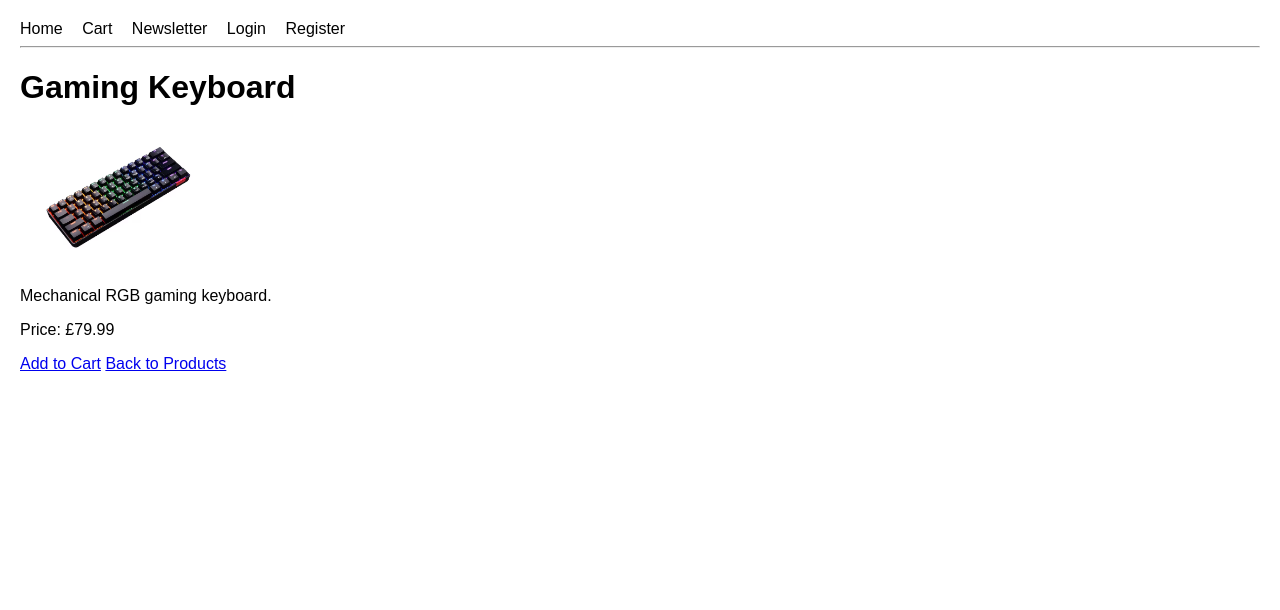
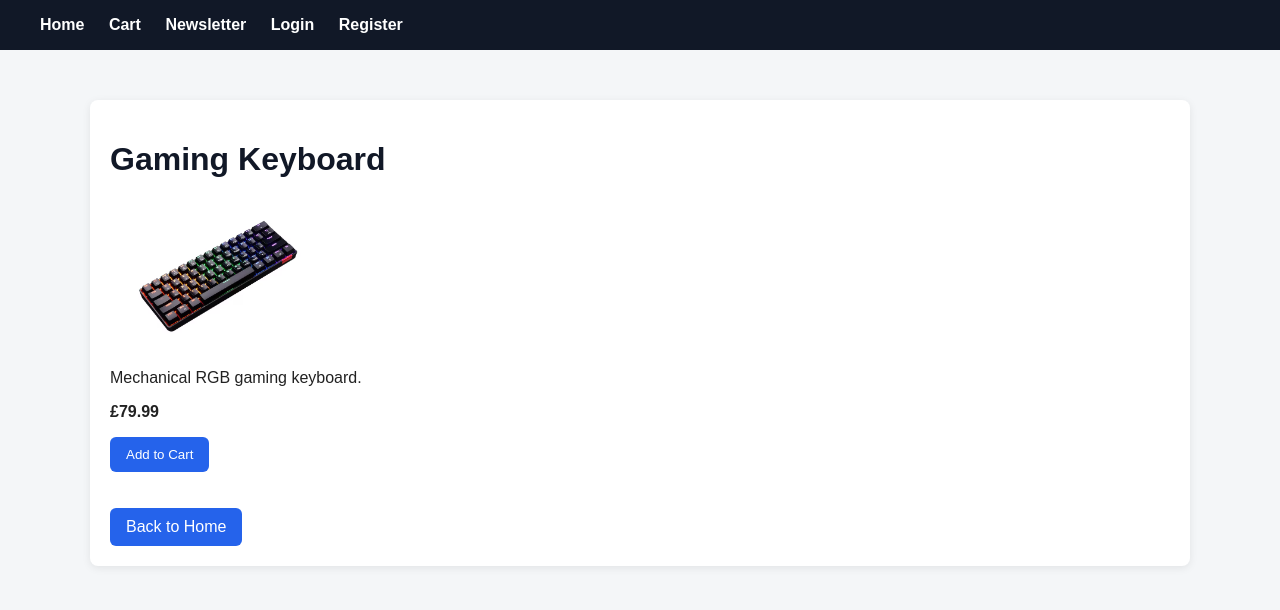
Before and after one commit to GabeColetta24/gamegear_store, a Django app: page /products/1/ in a window 1280 px wide. Shown: the top 610 px of the page. Run offline with Django 4.2, Linux system fonts and the light colour scheme; data comes from the database, SQL or seed files in the repository; both versions use the stored data as it was after the commit.

Commit message:
Improve site styling and finalize product pages

```diff
--- a/products/templates/products/product_detail.html
+++ b/products/templates/products/product_detail.html
@@ -3,34 +3,58 @@
 
 {% block content %}
 
-<!-- Product detail heading -->
+<!-- Product detail card -->
+<div class="product-card">
+
+    <!-- Product name -->
     <h1>{{ product.name }}</h1>
 
-<!-- Product images -->
+    <!-- Product image -->
+    {% if product.name == "Gaming Keyboard" %}
+
         <!-- Display keyboard image -->
-{% if product.name == "Gaming Keyboard" %}
-    <img src="{% static 'images/keyboard.jpg' %}" alt="Gaming Keyboard" width="200">
+        <img class="product-detail-image"
+             src="{% static 'images/keyboard.jpg' %}"
+             alt="Gaming Keyboard">
+
+    {% elif product.name == "Gaming Headset" %}
 
         <!-- Display headset image -->
-{% elif product.name == "Gaming Headset" %}
-    <img src="{% static 'images/headset.jpg' %}" alt="Gaming Headset" width="200">
+        <img class="product-detail-image"
+             src="{% static 'images/headset.jpg' %}"
+             alt="Gaming Headset">
+
+    {% elif product.name == "Gaming Mouse" %}
 
         <!-- Display mouse image -->
-{% elif product.name == "Gaming Mouse" %}
-    <img src="{% static 'images/mouse.jpg' %}" alt="Gaming Mouse" width="200">
+        <img class="product-detail-image"
+             src="{% static 'images/mouse.jpg' %}"
+             alt="Gaming Mouse">
 
     {% endif %}
 
-<!-- Product information -->
+    <!-- Product description -->
     <p>{{ product.description }}</p>
 
     <!-- Product price -->
-<p>Price: £{{ product.price }}</p>
+    <p><strong>£{{ product.price }}</strong></p>
 
-<!-- Add to cart button -->
-<a href="{% url 'add_to_cart' product.id %}">Add to Cart</a>
+    <!-- Add to cart form -->
+    <form method="POST" action="{% url 'add_to_cart' product.id %}">
+        {% csrf_token %}
 
-<!-- Back link to homepage -->
-<a href="{% url 'home' %}">Back to Products</a>
+        <button type="submit">
+            Add to Cart
+        </button>
+    </form>
+
+    <!-- Return to homepage button -->
+    <br><br>
+
+    <a class="button" href="{% url 'home' %}">
+        Back to Home
+    </a>
+
+</div>
 
 {% endblock %}
--- a/static/css/style.css
+++ b/static/css/style.css
@@ -1,12 +1,76 @@
-/* Main page styling */
+/* Global page styling */
 body {
     font-family: Arial, sans-serif;
-    margin: 20px;
+    margin: 0;
+    background-color: #f4f6f8;
+    color: #222;
 }
 
-/* Navigation link styling */
+/* Main navigation bar */
+nav {
+    background-color: #111827;
+    padding: 16px 40px;
+}
+
+/* Navigation links */
 nav a {
-    margin-right: 15px;
+    color: white;
+    margin-right: 20px;
     text-decoration: none;
-    color: black;
+    font-weight: bold;
 }
+
+/* Navigation hover effect */
+nav a:hover {
+    text-decoration: underline;
+}
+
+/* Main content wrapper */
+main {
+    max-width: 1100px;
+    margin: 30px auto;
+    padding: 20px;
+}
+
+/* Headings */
+h1, h2, h3 {
+    color: #111827;
+}
+
+/* Product card styling */
+.product-card {
+    background-color: white;
+    border-radius: 8px;
+    padding: 20px;
+    margin-bottom: 25px;
+    box-shadow: 0 2px 8px rgba(0, 0, 0, 0.08);
+}
+
+/* Product images */
+.product-card img,
+.product-detail-image {
+    max-width: 220px;
+    height: auto;
+    border-radius: 6px;
+    display: block;
+    margin-bottom: 15px;
+}
+
+/* Buttons and main links */
+.button,
+button {
+    display: inline-block;
+    background-color: #2563eb;
+    color: white;
+    padding: 10px 16px;
+    border-radius: 6px;
+    text-decoration: none;
+    border: none;
+    cursor: pointer;
+}
+
+/* Button hover effect */
+.button:hover,
+button:hover {
+    background-color: #1d4ed8;
+}
--- a/templates/base.html
+++ b/templates/base.html
@@ -46,11 +46,11 @@
         {% endif %}
     </nav>
 
-    <hr>
-
     <!-- Main page content -->
-    {% block content %}
-    {% endblock %}
+    <main>
+        {% block content %}
+        {% endblock %}
+    </main>
 
 </body>
 </html>
```
Also changed, not shown: products/templates/products/home.html (+14 -10 lines), db.sqlite3. Lines whose indentation alone changed are shown as unchanged.
